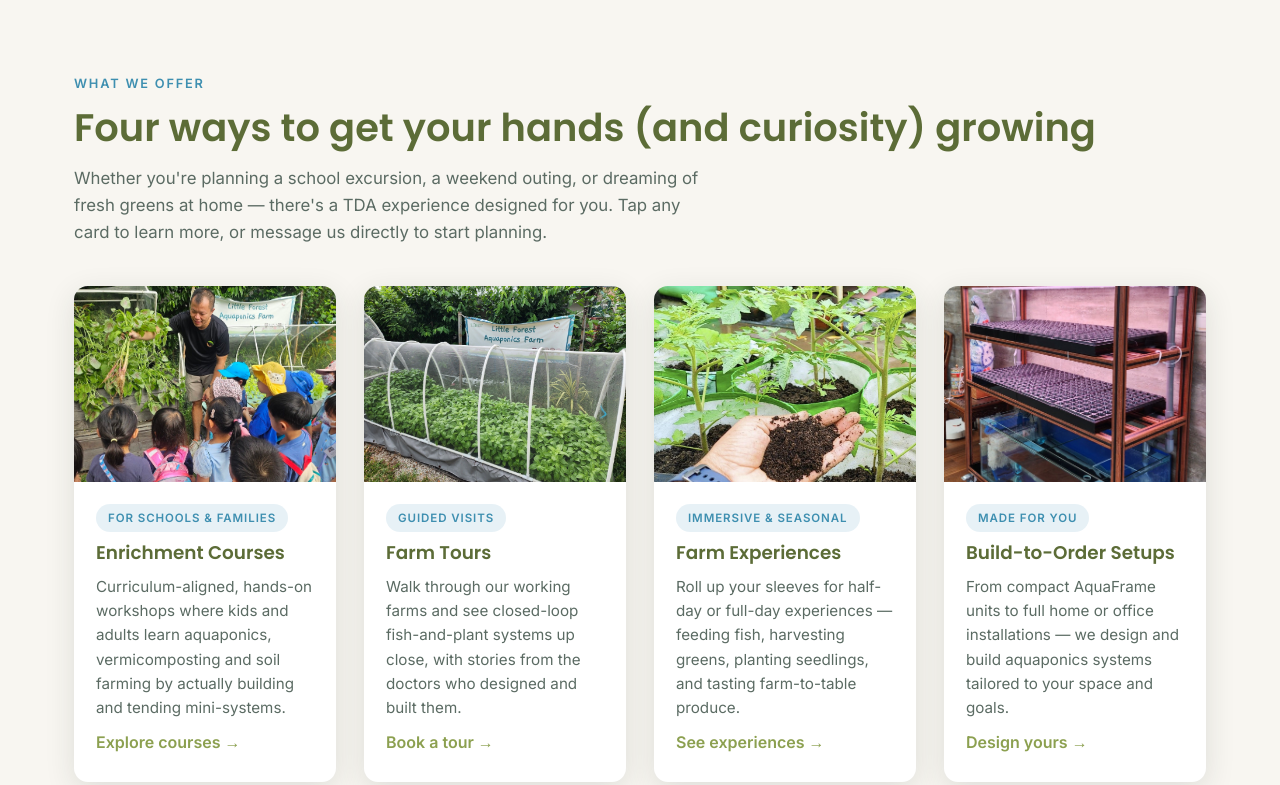
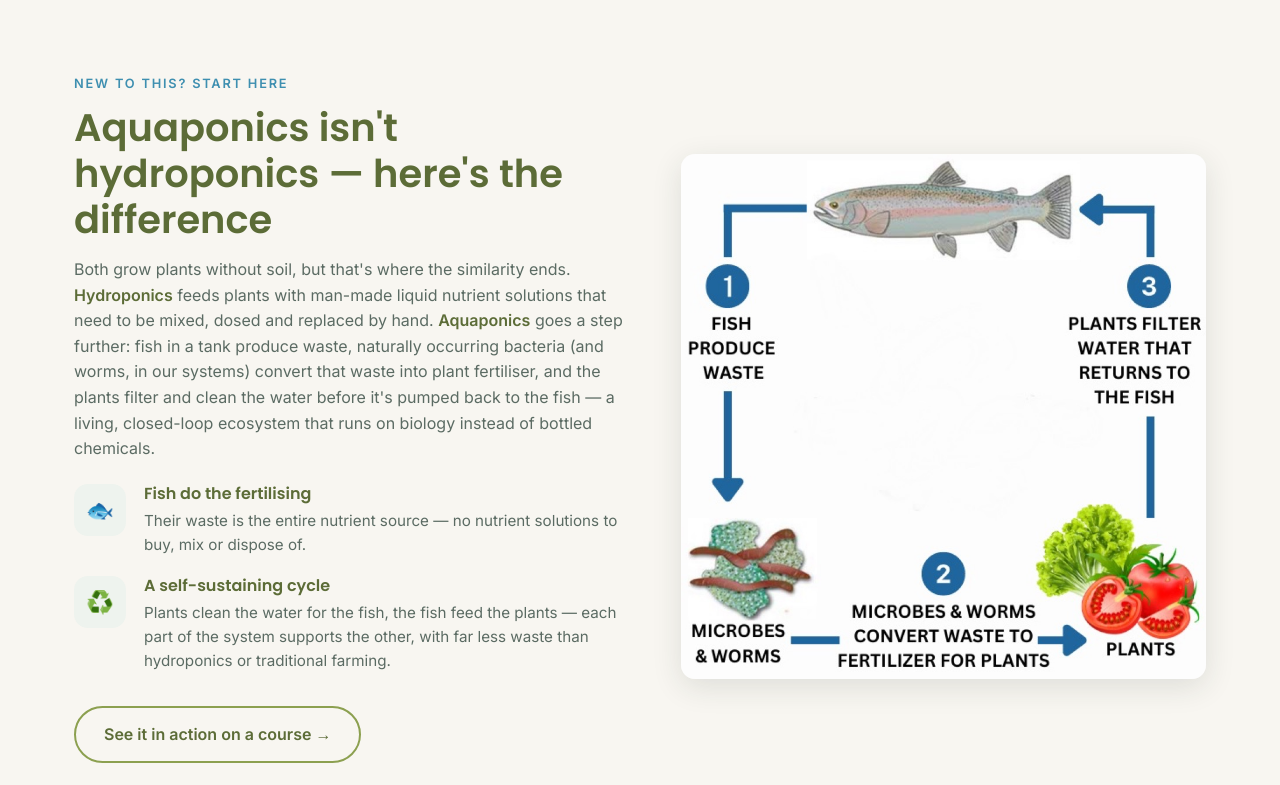
Before and after one commit to limjyg/two-doctors-aquaponics, a plain HTML site: page index.html in a window 1280 px wide. Shown: the part 913-1698 px from the top of the page. Drawn offline with Linux system fonts and the light colour scheme.

Commit message:
Add a "what is aquaponics vs hydroponics" intro section and FAQ entry
Many visitors don't know aquaponics differs from hydroponics. Adds a
new home-page section right after the hero — explaining the closed
fish/plant/microbe nutrient loop alongside the existing nutrient-cycle
diagram — plus a matching FAQ entry (and FAQPage JSON-LD question) so
the explanation also surfaces in Google's rich results.

```diff
--- a/index.html
+++ b/index.html
@@ -98,6 +98,31 @@
       <div class="hero-stat"><strong>5+</strong><span>Custom farms designed &amp; built</span></div>
       <div class="hero-stat"><strong>1,000+</strong><span>Students &amp; visitors hosted</span></div>
       <div class="hero-stat"><strong>100%</strong><span>Closed-loop, chemical-free systems</span></div>
+    </div>
+  </section>
+
+  <!-- ============ WHAT IS AQUAPONICS ============ -->
+  <section class="section" id="what-is-aquaponics">
+    <div class="container">
+      <div class="split">
+        <div class="split-content reveal">
+          <span class="eyebrow">New To This? Start Here</span>
+          <h2 class="section-title">Aquaponics isn't hydroponics — here's the difference</h2>
+          <p style="color:var(--color-muted); margin-bottom: 22px;">Both grow plants without soil, but that's where the similarity ends. <strong style="color:var(--color-primary-dark);">Hydroponics</strong> feeds plants with man-made liquid nutrient solutions that need to be mixed, dosed and replaced by hand. <strong style="color:var(--color-primary-dark);">Aquaponics</strong> goes a step further: fish in a tank produce waste, naturally occurring bacteria (and worms, in our systems) convert that waste into plant fertiliser, and the plants filter and clean the water before it's pumped back to the fish — a living, closed-loop ecosystem that runs on biology instead of bottled chemicals.</p>
+          <div class="feature" style="margin-bottom:18px;">
+            <div class="feature-icon" aria-hidden="true">🐟</div>
+            <div><h4>Fish do the fertilising</h4><p>Their waste is the entire nutrient source — no nutrient solutions to buy, mix or dispose of.</p></div>
+          </div>
+          <div class="feature">
+            <div class="feature-icon" aria-hidden="true">♻️</div>
+            <div><h4>A self-sustaining cycle</h4><p>Plants clean the water for the fish, the fish feed the plants — each part of the system supports the other, with far less waste than hydroponics or traditional farming.</p></div>
+          </div>
+          <a class="btn btn-outline mt-32" href="enrichment-courses.html">See it in action on a course →</a>
+        </div>
+        <div class="split-media reveal">
+          <img src="images/home-img-1.jpg" alt="Diagram of the aquaponics nutrient cycle: fish produce waste, microbes and worms convert it to fertiliser, and plants filter the water that returns to the fish" loading="lazy" />
+        </div>
+      </div>
     </div>
   </section>
 
@@ -270,6 +295,10 @@
       <span class="eyebrow">Frequently Asked Questions</span>
       <h2 class="section-title">Good to know before you reach out</h2>
       <details class="faq-item" open>
+        <summary>What is aquaponics, and how is it different from hydroponics?</summary>
+        <p>Aquaponics is a closed-loop way of growing food that combines fish farming (aquaculture) with soil-less plant growing (hydroponics). Fish produce waste, naturally occurring bacteria and worms convert that waste into nutrients, and the plants absorb those nutrients while filtering and cleaning the water — which is then pumped back to the fish. Hydroponics on its own still relies on man-made liquid nutrient solutions; aquaponics replaces those bottled chemicals with a living ecosystem, so nothing goes to waste. <a href="#what-is-aquaponics">See the full breakdown above ↑</a>.</p>
+      </details>
+      <details class="faq-item">
         <summary>How do I book a course, tour or experience?</summary>
         <p>The fastest way is to message us directly on WhatsApp at +65 9299 6898 — just tap any "WhatsApp Us" button on this site. Let us know your preferred dates, group size and what you're interested in, and we'll help you plan from there.</p>
       </details>
@@ -296,6 +325,7 @@
     "@context": "https://schema.org",
     "@type": "FAQPage",
     "mainEntity": [
+      {"@type": "Question","name": "What is aquaponics, and how is it different from hydroponics?","acceptedAnswer": {"@type": "Answer","text": "Aquaponics combines fish farming with soil-less plant growing in a closed loop: fish produce waste, bacteria and worms convert it into nutrients, and plants absorb those nutrients while cleaning the water that returns to the fish. Hydroponics alone still relies on man-made liquid nutrient solutions; aquaponics replaces those bottled chemicals with a self-sustaining living ecosystem."}},
       {"@type": "Question","name": "How do I book a course, tour or experience?","acceptedAnswer": {"@type": "Answer","text": "Message us directly on WhatsApp at +65 9299 6898 with your preferred dates, group size and interest, and we will help you plan from there."}},
       {"@type": "Question","name": "Are your programmes suitable for young children?","acceptedAnswer": {"@type": "Answer","text": "Yes, our enrichment courses and farm experiences are hands-on and age-appropriate for children and adults, including school groups, families and corporate teams."}},
       {"@type": "Question","name": "Can you design an aquaponics system for my home or office?","acceptedAnswer": {"@type": "Answer","text": "Yes, build-to-order is a core offering, from compact AquaFrame units to full custom installations tailored to your space, goals and budget."}},
```
